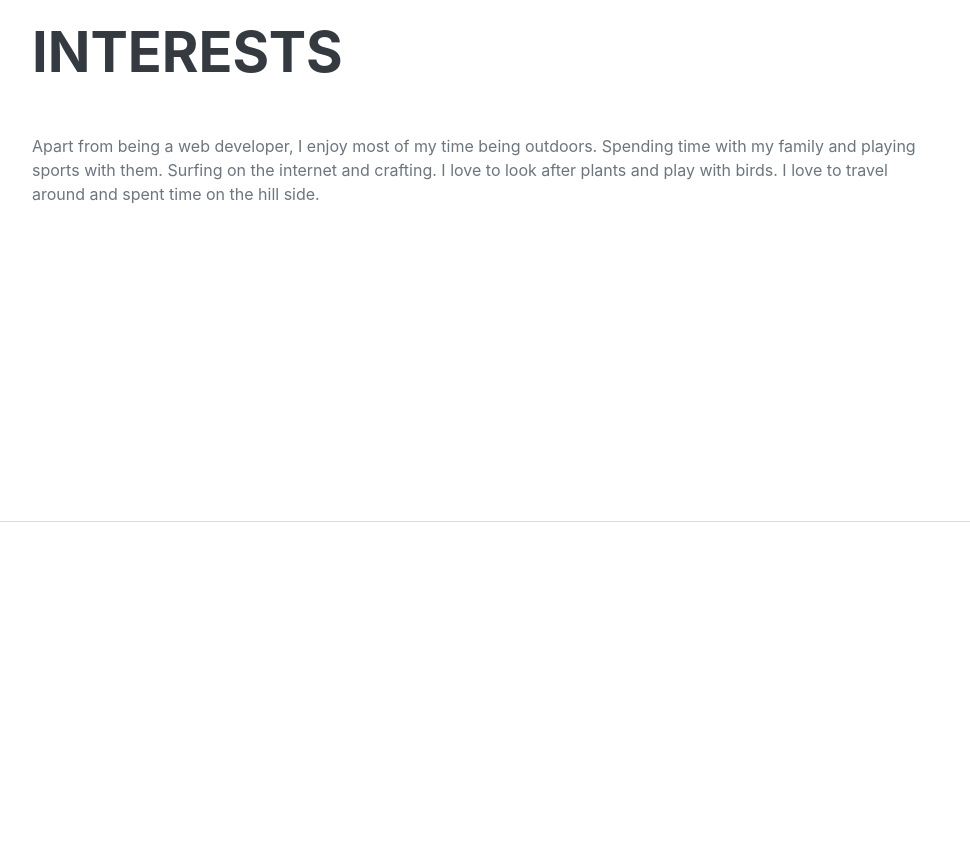
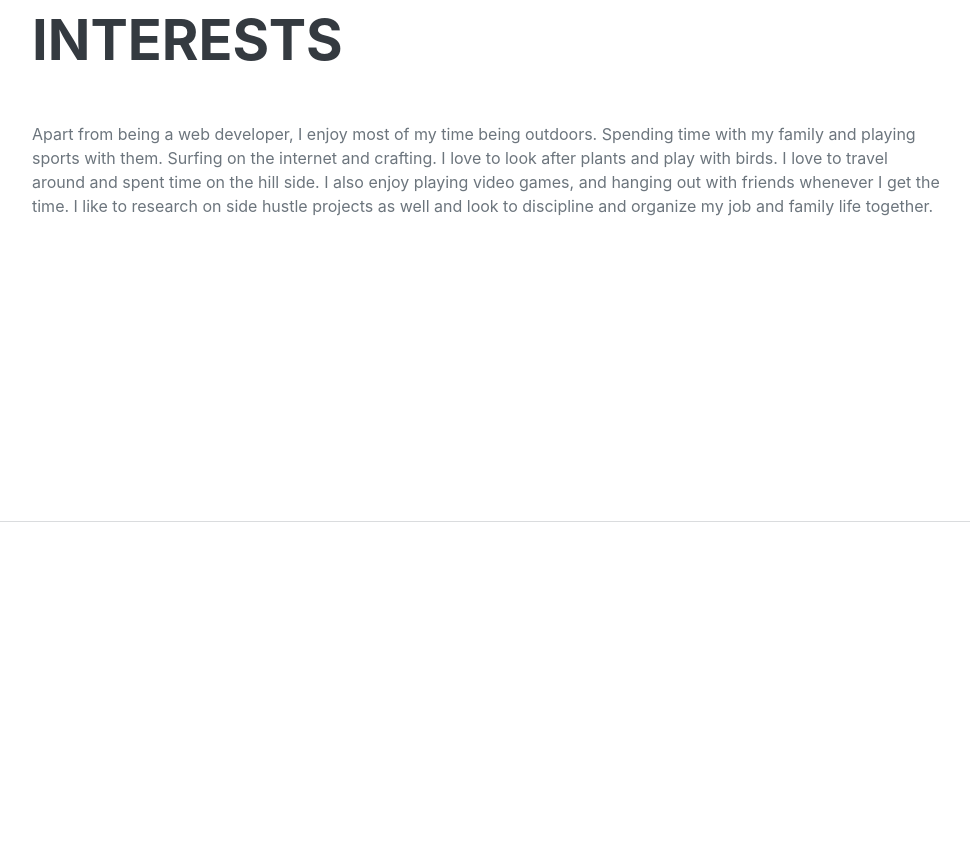
Before and after one commit to AsimKhan2019/Portfolio, a website: page index.html in a window 1280 px wide. Shown: the part 3840-4701 px from the top of the page, without its empty margins (288-1258 px from the left). Drawn offline with nearby package versions, Linux system fonts and the light colour scheme; a web font is replaced by a local one.

Commit message:
Updated index file

```diff
--- a/index.html
+++ b/index.html
@@ -184,6 +184,8 @@
                     <h2 class="mb-5">Interests</h2>
                     <p>Apart from being a web developer, I enjoy most of my time being outdoors. Spending time with my family and playing sports with them. Surfing on the internet
                         and crafting. I love to look after plants and play with birds. I love to travel around and spent time on the hill side.
+                        I also enjoy playing video games, and hanging out with friends whenever I get the time. I like to research on side hustle
+                        projects as well and look to discipline and organize my job and family life together.
                     </p>
                 </div>
             </section>
```
